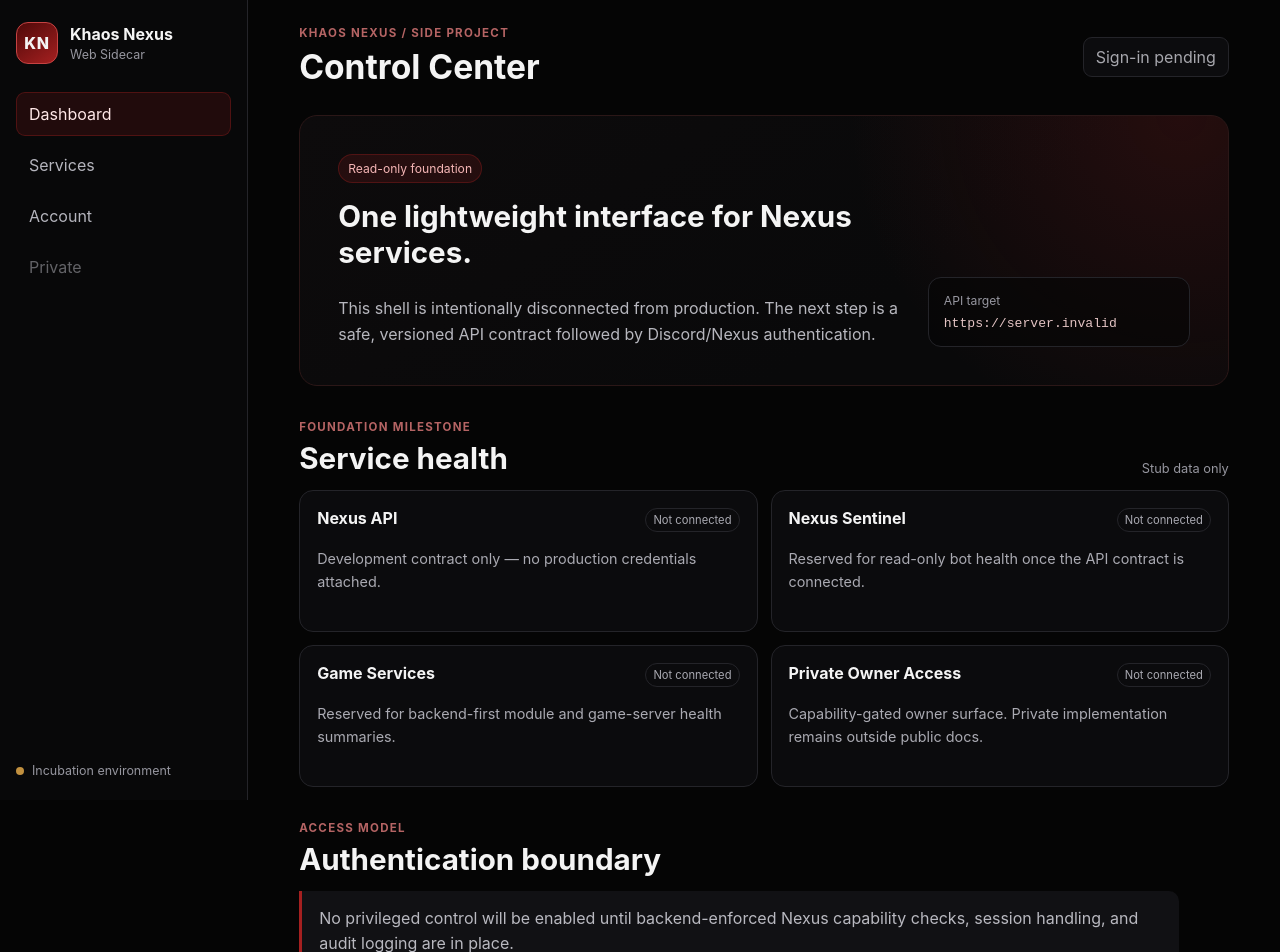
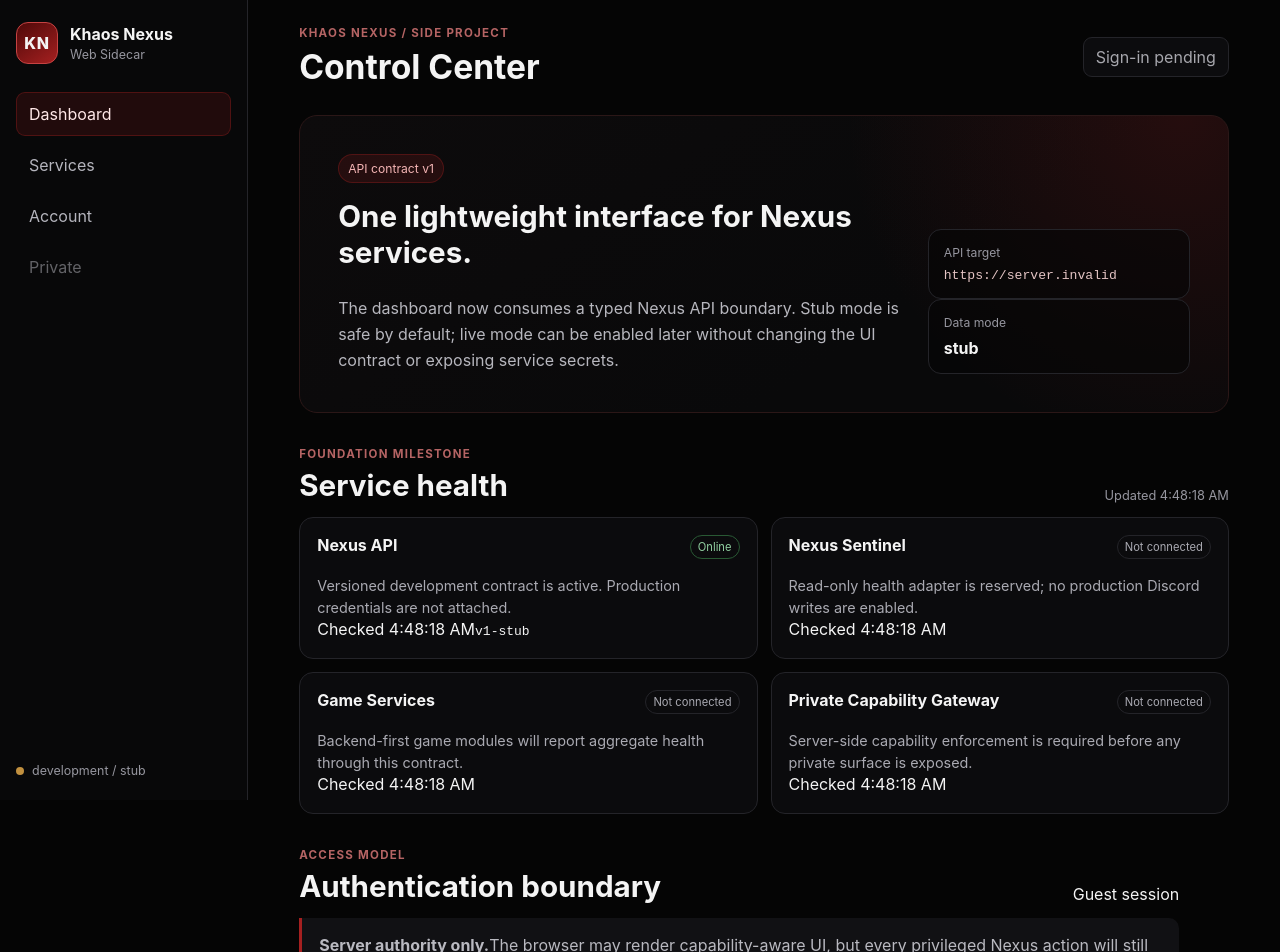
Before and after one commit to Khaos-Krew/Khaos-Nexus, a React (Vite) app in the folder web/: page / in a window 1280 px wide. Shown: the top 952 px of the page. Built offline with nearby package versions, Linux system fonts and the light colour scheme; no server answers.

Commit message:
feat(web): consume typed Nexus health and session contracts

```diff
--- a/web/src/App.tsx
+++ b/web/src/App.tsx
@@ -1,42 +1,54 @@
-type ServiceState = 'online' | 'degraded' | 'stub';
-
-type ServiceCard = {
-  name: string;
-  detail: string;
-  state: ServiceState;
-};
-
-const services: ServiceCard[] = [
-  {
-    name: 'Nexus API',
-    detail: 'Development contract only — no production credentials attached.',
-    state: 'stub'
-  },
-  {
-    name: 'Nexus Sentinel',
-    detail: 'Reserved for read-only bot health once the API contract is connected.',
-    state: 'stub'
-  },
-  {
-    name: 'Game Services',
-    detail: 'Reserved for backend-first module and game-server health summaries.',
-    state: 'stub'
-  },
-  {
-    name: 'Private Owner Access',
-    detail: 'Capability-gated owner surface. Private implementation remains outside public docs.',
-    state: 'stub'
-  }
-];
+import { useEffect, useState } from 'react';
+import { getHealthSnapshot, getSessionSnapshot, nexusClientConfig } from './api/client';
+import type { HealthSnapshot, ServiceState, SessionSnapshot } from './api/contracts';
 
 const stateLabels: Record<ServiceState, string> = {
   online: 'Online',
   degraded: 'Degraded',
-  stub: 'Not connected'
+  offline: 'Offline',
+  unknown: 'Not connected'
 };
 
+function formatTimestamp(value?: string) {
+  if (!value) return 'Not yet loaded';
+  return new Intl.DateTimeFormat(undefined, {
+    hour: 'numeric',
+    minute: '2-digit',
+    second: '2-digit'
+  }).format(new Date(value));
+}
+
 export default function App() {
-  const apiBase = import.meta.env.VITE_NEXUS_API_BASE_URL ?? 'stub://nexus-api/v1';
+  const [health, setHealth] = useState<HealthSnapshot | null>(null);
+  const [session, setSession] = useState<SessionSnapshot | null>(null);
+  const [loadError, setLoadError] = useState<string | null>(null);
+  const [loading, setLoading] = useState(true);
+
+  useEffect(() => {
+    const controller = new AbortController();
+
+    Promise.all([
+      getHealthSnapshot(controller.signal),
+      getSessionSnapshot(controller.signal)
+    ])
+      .then(([nextHealth, nextSession]) => {
+        setHealth(nextHealth);
+        setSession(nextSession);
+        setLoadError(null);
+      })
+      .catch((error: unknown) => {
+        if (controller.signal.aborted) return;
+        setLoadError(error instanceof Error ? error.message : 'Unable to load Nexus status.');
+      })
+      .finally(() => {
+        if (!controller.signal.aborted) setLoading(false);
+      });
+
+    return () => controller.abort();
+  }, []);
+
+  const services = health?.services ?? [];
+  const signedIn = session?.authenticated === true && session.user !== null;
 
   return (
     <div className="app-shell">
@@ -58,7 +70,7 @@ export default function App() {
 
         <div className="sidebar-footer">
           <span className="environment-dot" />
-          Incubation environment
+          {nexusClientConfig.environment} / {nexusClientConfig.dataMode}
         </div>
       </aside>
 
@@ -68,25 +80,38 @@ export default function App() {
             <p className="eyebrow">Khaos Nexus / Side Project</p>
             <h1>Control Center</h1>
           </div>
-          <button type="button" className="account-button" disabled>
-            Sign-in pending
+          <button type="button" className="account-button" disabled={!signedIn}>
+            {signedIn ? session.user?.displayName : 'Sign-in pending'}
           </button>
         </header>
 
         <section className="hero" id="dashboard">
           <div>
-            <span className="status-pill">Read-only foundation</span>
+            <span className="status-pill">API contract v1</span>
             <h2>One lightweight interface for Nexus services.</h2>
             <p>
-              This shell is intentionally disconnected from production. The next step is a safe,
-              versioned API contract followed by Discord/Nexus authentication.
+              The dashboard now consumes a typed Nexus API boundary. Stub mode is safe by default;
+              live mode can be enabled later without changing the UI contract or exposing service secrets.
             </p>
           </div>
+          <div className="hero-stat-stack">
             <div className="hero-stat">
               <span>API target</span>
-            <code>{apiBase}</code>
+              <code>{nexusClientConfig.apiBase}</code>
+            </div>
+            <div className="hero-stat">
+              <span>Data mode</span>
+              <strong>{nexusClientConfig.dataMode}</strong>
+            </div>
           </div>
         </section>
+
+        {loadError && (
+          <div className="error-notice" role="alert">
+            <strong>Nexus status unavailable.</strong>
+            <span>{loadError}</span>
+          </div>
+        )}
 
         <section className="section" id="services">
           <div className="section-heading">
@@ -94,21 +119,34 @@ export default function App() {
               <p className="eyebrow">Foundation milestone</p>
               <h2>Service health</h2>
             </div>
-            <span className="muted">Stub data only</span>
+            <span className="muted">
+              {loading ? 'Loading…' : `Updated ${formatTimestamp(health?.generatedAt)}`}
+            </span>
           </div>
 
-          <div className="service-grid">
-            {services.map((service) => (
-              <article className="service-card" key={service.name}>
+          <div className="service-grid" aria-busy={loading}>
+            {loading && services.length === 0 ? (
+              <article className="service-card placeholder-card">
+                <h3>Loading Nexus services…</h3>
+                <p>The sidecar is resolving the configured data source.</p>
+              </article>
+            ) : (
+              services.map((service) => (
+                <article className="service-card" key={service.id}>
                   <div className="service-card-header">
                     <h3>{service.name}</h3>
                     <span className={`service-state ${service.state}`}>
                       {stateLabels[service.state]}
                     </span>
                   </div>
-                <p>{service.detail}</p>
+                  <p>{service.summary}</p>
+                  <div className="service-meta">
+                    <span>Checked {formatTimestamp(service.checkedAt)}</span>
+                    {service.version && <code>{service.version}</code>}
+                  </div>
                 </article>
-            ))}
+              ))
+            )}
           </div>
         </section>
 
@@ -118,10 +156,16 @@ export default function App() {
               <p className="eyebrow">Access model</p>
               <h2>Authentication boundary</h2>
             </div>
+            <span className={`session-state ${signedIn ? 'authenticated' : 'guest'}`}>
+              {signedIn ? 'Authenticated' : 'Guest session'}
+            </span>
           </div>
           <div className="notice">
-            No privileged control will be enabled until backend-enforced Nexus capability checks,
-            session handling, and audit logging are in place.
+            <strong>Server authority only.</strong>
+            <span>
+              The browser may render capability-aware UI, but every privileged Nexus action will still
+              require backend authorization and audit logging. The current stub session grants no capabilities.
+            </span>
           </div>
         </section>
       </main>
```
Lines whose indentation alone changed are shown as unchanged.
